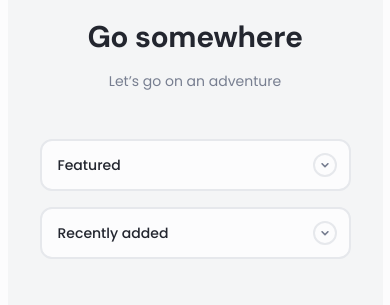
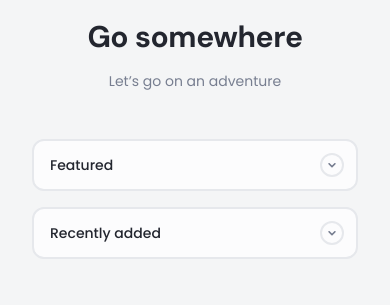
Before and after one commit to hasanlashgari01/fleet-react, a React (Vite) app: page / in a window 390 px wide. Shown: the part 3400-3705 px from the top of the page. Built offline with nearby package versions, Linux system fonts and the light colour scheme.

Commit message:
fix: container in mobile

```diff
--- a/src/components/FilterDropdown.jsx
+++ b/src/components/FilterDropdown.jsx
@@ -5,7 +5,7 @@ function FilterDropdown({ title, isHidden, children }) {
 
     return (
         <div
-            className={`relative w-full xs:w-64 flex max-lg:flex-auto bg-neutral-8 border-2 border-neutral-6 rounded-xl cursor-pointer select-none ${
+            className={`relative w-full xs:w-64 max-lg:mx-8 flex max-lg:flex-auto bg-neutral-8 border-2 border-neutral-6 rounded-xl cursor-pointer select-none ${
                 isHidden ? "lg:hidden" : ""
             }`}
         >
@@ -21,7 +21,7 @@ function FilterDropdown({ title, isHidden, children }) {
                 </span>
             </div>
             <div
-                className={`absolute w-full h-fit top-full left-0 mt-1 origin-top transition-all duration-200 ease-linear ${
+                className={`absolute w-full h-fit top-full left-0 mt-1 origin-top transition-all duration-200 ease-linear z-40 ${
                     isDropdown ? "visible opacity-100 translate-y-0" : "invisible opacity-0 -translate-y-2"
                 }`}
             >
--- a/src/components/Product.jsx
+++ b/src/components/Product.jsx
@@ -1,7 +1,13 @@
 function Product({ title, subTitle, price, offPrice, startDate, endDate, score }) {
     return (
-        <div className="w-[267px] mx-auto bg-neutral-8 rounded-2xl overflow-hidden">
-            <img src="/public/images/products/Product-2.jpg" alt="" className="w-full h-56 object-cover" />
+        <div className="group w-[267px] mx-auto bg-neutral-8 rounded-2xl overflow-hidden">
+            <div className="w-full h-56 overflow-hidden">
+                <img
+                    src="/public/images/products/Product-2.jpg"
+                    alt=""
+                    className="w-full h-full object-cover group-hover:scale-125 transition-transform duration-1000"
+                />
+            </div>
             <div className="p-5">
                 <div className="flex justify-between">
                     <div className="w-[151px]">
--- a/src/components/ProductCard.jsx
+++ b/src/components/ProductCard.jsx
@@ -4,7 +4,7 @@ import SectionTop from "./SectionTop";
 
 function ProductCard() {
     return (
-        <div className="container space-y-12 py-16 lg:py-10 2xl:py-20 bg-neutral-7 rounded-3xl">
+        <div className="sm:container space-y-12 py-16 lg:py-10 2xl:py-20 bg-neutral-7 rounded-3xl">
             <SectionTop title="Go somewhere" description="Let’s go on an adventure" />
             <div>
                 <div className="flex flex-wrap gap-4 justify-between items-center">
```
